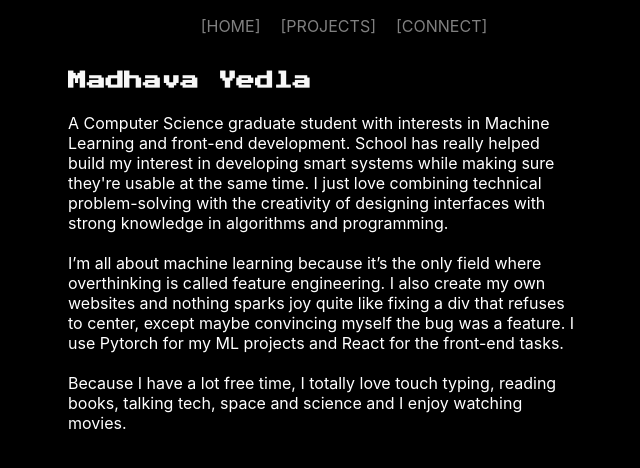
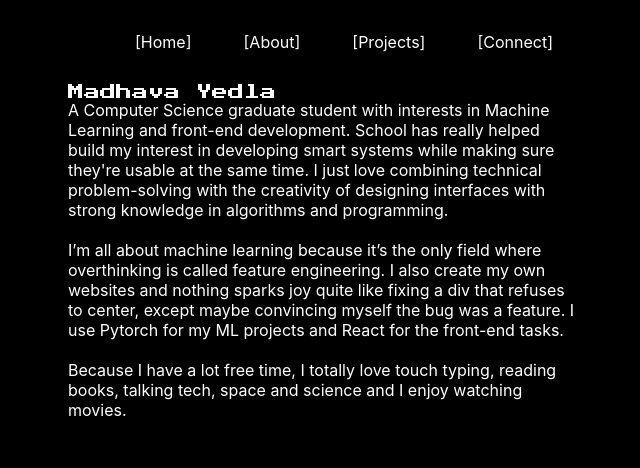
Before and after one commit to MadhavaY/Retro-Portfolio, a React (Create React App) app: page / in a window 1280 px wide. Shown: the top 468 px of the page, without its empty margins (316-956 px from the left). Built offline with nearby package versions, Linux system fonts and the light colour scheme.

Commit message:
TextAnimations

```diff
--- a/package.json
+++ b/package.json
@@ -12,6 +12,7 @@
     "@testing-library/jest-dom": "^5.17.0",
     "@testing-library/react": "^13.4.0",
     "@testing-library/user-event": "^13.5.0",
+    "framer-motion": "^11.15.0",
     "react": "^18.3.1",
     "react-dom": "^18.3.1",
     "react-router-dom": "^6.28.0",
--- /dev/null
+++ b/src/components/page/AnimatedText.js
@@ -0,0 +1,67 @@
+import React, { useState, useEffect, useRef, forwardRef } from 'react';
+
+const AnimatedText = forwardRef(({ textToAnimate, as = 'span', className }, ref) => {
+  const [displayedText, setDisplayedText] = useState('');
+  const iterationRef = useRef(0);
+  const intervalRef = useRef(null);
+
+  useEffect(() => {
+    let animationFrameId;
+
+    const animateText = () => {
+      clearInterval(intervalRef.current);
+      iterationRef.current = 0;
+
+      intervalRef.current = setInterval(() => {
+        const newText = textToAnimate.split("").map((_, index) => {
+          if (index < Math.floor(iterationRef.current)) {
+            return textToAnimate[index];
+          }
+          return "ABCDEFGHIJKLMNOPQRSTUVWXYZ"[Math.floor(Math.random() * 26)];
+        }).join("");
+
+        setDisplayedText(newText);
+
+        if (iterationRef.current >= textToAnimate.length) {
+          clearInterval(intervalRef.current);
+        }
+
+        iterationRef.current += 1 / 3;
+      }, 30);
+    };
+
+    const handleMouseOver = () => {
+      animateText();
+    };
+
+
+    if (ref.current) {
+        // Use requestAnimationFrame to ensure the element is rendered
+        animationFrameId = requestAnimationFrame(() => {
+            if (ref.current) { // Double check inside the animation frame callback
+                animateText();
+                ref.current.addEventListener('mouseover', handleMouseOver);
+            }
+        });
+    }
+
+
+    return () => {
+        clearInterval(intervalRef.current);
+        if(ref.current){
+            ref.current.removeEventListener('mouseover', handleMouseOver);
+        }
+        cancelAnimationFrame(animationFrameId);
+    };
+  }, [textToAnimate]);
+
+  const Element = as;
+
+  return (
+    <Element ref={ref} className={className}>
+      {displayedText}
+    </Element>
+  );
+});
+
+export default AnimatedText;
--- a/src/components/page/Navbar/index.js
+++ b/src/components/page/Navbar/index.js
@@ -1,27 +1,50 @@
-import React from "react";
+import React , { useRef } from "react";
 import "./navbar.css";
 import { Link } from "react-router-dom";
+import AnimatedText from "../AnimatedText";
 
 function Navbar() {
+
+  const homeRef = useRef(null);
+  const aboutRef = useRef(null);
+  const projectRef = useRef(null);
+  const connectRef = useRef(null);
   return (
     <div className="navbar">
       <section className="navbar-list">
         <ul>
           <li>
+            {/* <Link to="/about" style={{ display: "inline-block" }}>
+              <AnimatedText textToAnimate="Go to About" ref={aboutRef} />{" "}
+
+            </Link> */}
+
             <Link to="/" className="believe">
-              [Home]
+              <span>
+                <AnimatedText textToAnimate="[Home]" ref={homeRef}></AnimatedText>
+              </span>
             </Link>
           </li>
-          {/* <li>
+          <li>
             <Link to="/about" className="learn">
-              [About]
+              <span>
+                <AnimatedText textToAnimate="[About]" ref={aboutRef}></AnimatedText>
+              </span>
             </Link>
-          </li> */}
-          <li>
-            <Link to="/projects" className="dream">[Projects]</Link>
           </li>
           <li>
-            <Link to="/connect" className="connect">[Connect]</Link>
+            <Link to="/projects" className="dream">
+              <span>
+                <AnimatedText textToAnimate="[Projects]" ref={projectRef}></AnimatedText>
+              </span>
+            </Link>
+          </li>
+          <li>
+            <Link to="/connect" className="connect">
+              <span>
+                <AnimatedText textToAnimate="[Connect]" ref={connectRef}></AnimatedText>
+              </span>
+            </Link>
           </li>
         </ul>
       </section>
--- a/src/components/page/Navbar/navbar.css
+++ b/src/components/page/Navbar/navbar.css
@@ -2,7 +2,7 @@
 .navbar{
     display: flex;
     margin: auto;
-    max-width: 32rem;
+    max-width: 40rem;
     column-gap: .75rem;
     box-sizing: border-box;
 }
@@ -16,16 +16,30 @@
       list-style-type: none;
       display: inline-block;
       margin: 0 10px;
+      padding: 1rem;
 
 
 }
+
+
+.navbar-list ul a{
+    text-decoration: none;
+    color: white;
+    font-size: 1rem;
+}
+
+/* .navbar-list ul a:hover{
+    background-color: white;
+    color: black;
+    padding: 0.2rem;
+} */
 
 /* .navbar-list ul li:hover{
     font-weight: bold;
     cursor: pointer;
 } */
 
-.navbar-list ul a{
+/* .navbar-list ul a{
    text-decoration: none;
    opacity: .5;
    text-decoration: none;
@@ -39,7 +53,11 @@
    counter-set: txt var(--txt);
 }
 
-.navbar-list ul li a:hover {color: transparent;}
+.navbar-list ul li a:hover {
+    color: transparent;
+    background-color: rgb(255, 255, 255);
+    color:black ;
+}
 
 .navbar-list > ul > li:hover a {opacity: 1;}
 
@@ -60,7 +78,7 @@
     syntax: "<integer>";
     initial-value: 2147483647;
     inherits: false;
-}
+}*/
 
 
 @media only screen and (max-width:870px) {
--- a/src/components/page/about/index.js
+++ b/src/components/page/about/index.js
@@ -1,11 +1,13 @@
-import React from "react";
+import React,{useRef} from "react";
 import "./about-style.css";
+import AnimatedText from "../AnimatedText";
 
 function About() {
+  const about_headerRef = useRef(null);
   return (
     <div className="intro">
       <section className="about-section">
-        <section className="header2">About</section>
+          <AnimatedText className="header2" textToAnimate= "About" ref={about_headerRef}></AnimatedText>
         <section className="">
           {" "}
 
--- a/src/components/page/connect/connect.js
+++ b/src/components/page/connect/connect.js
@@ -1,11 +1,13 @@
-import React from "react";
+import React,{useRef} from "react";
 import './connect.css'
+import AnimatedText from "../AnimatedText";
 
 function Connect() {
+  const connect_headerRef = useRef(null);
   return (
     <div className="connect">
       <section className="connect-section">
-            <section className="header4">Connect</section>
+            <AnimatedText className="header4" textToAnimate="Connect" ref={connect_headerRef}></AnimatedText>
 
             <section className="connect-list">
             <ul>
--- a/src/components/page/homepage.js
+++ b/src/components/page/homepage.js
@@ -1,15 +1,17 @@
-import React from "react";
+import React, { useState, useEffect, useRef } from "react";
 import "./homepage.scss";
-import photo2 from "./photo 2.jpg"
-
+import photo2 from "./photo 2.jpg";
+import AnimatedText from "./AnimatedText";
 function Homepage() {
+  const name_headerRef = useRef(null);
   return (
     <div className="homepage">
       <section className="home-section">
         <section className="main-header">
-          <h1>
+          {/* <h1>
             <span className="name-heading">Madhava Yedla</span>
-          </h1>
+          </h1> */}
+          <AnimatedText className='name-heading' textToAnimate="Madhava Yedla" ref={name_headerRef}/>
         </section>
 
         {/* <img src={photo2}></img> */}
--- a/src/components/page/homepage.scss
+++ b/src/components/page/homepage.scss
@@ -12,12 +12,13 @@ $Font: "Press Start 2P", cursive;
 }
 
 .main-header{
-    color: black;
+    color: rgb(255, 255, 255);
+    font-family: $Font;
 }
 
 .name-heading{
    color: rgb(247, 247, 247);
-   font-family: $Font;
+
 }
 
 .name-heading:hover{
--- a/src/components/page/projects/projects.js
+++ b/src/components/page/projects/projects.js
@@ -1,10 +1,11 @@
-import React, { useState } from "react";
+import React, { useState,useRef } from "react";
 import "./projects.css";
 import RQG from "./images/RQG.png";
 import portfolio from "./images/portfolio.png";
 import BTD2 from "./images/BTD 2.png";
 import tictactoe from "./images/tictactoe.png";
 import architecture from './images/architecture.png'
+import AnimatedText from "../AnimatedText";
 
 const Projects = () => {
   // List of projects and their corresponding image paths
@@ -52,10 +53,12 @@ const Projects = () => {
     setHoveredProject(null);
   };
 
+  const project_headerRef = useRef(null);
   return (
+
     <div>
       <section className="projects-section">
-        <section className="header3">Projects</section>
+        <AnimatedText className="header3" textToAnimate="Projects" ref={project_headerRef}></AnimatedText>
         <section className="projects-list">
           <ul>
             {projects.map((project, index) => (
```
Also changed, not shown: 1 other file (tests, documents, lock files or other folders).
